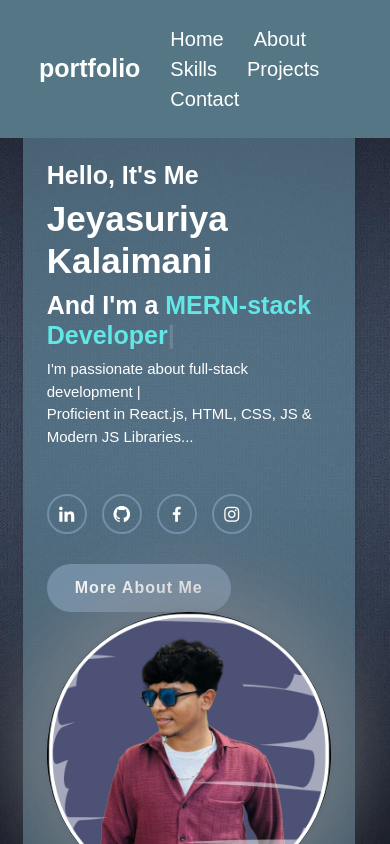
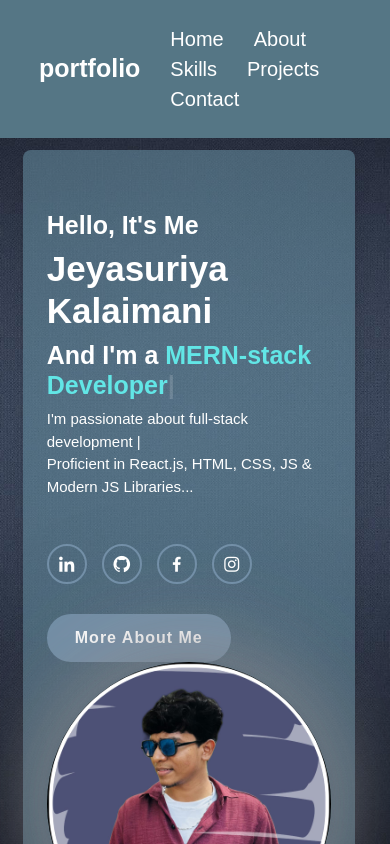
Before and after one commit to JEYASURIYAK/portfolio, a React (Create React App) app: page / in a window 390 px wide. Shown: the top 844 px of the page. Built offline with nearby package versions, Linux system fonts and the light colour scheme; some icons are missing.

Commit message:
first commit

```diff
--- a/src/App.css
+++ b/src/App.css
@@ -816,3 +816,29 @@ body {
         justify-content: center;
     }
 }
+
+
+@media screen and (max-width:681px) {
+    .home{
+        top: 150px;
+    }
+
+}
+@media screen and (max-width:353px) {
+    .home{
+        top: 170px;
+    }
+
+}
+@media screen and (max-width:350px) {
+    .home{
+        top: 180px;
+    }
+
+}
+@media screen and (max-width:326px) {
+    .home{
+        top: 220px;
+    }
+
+}
```
